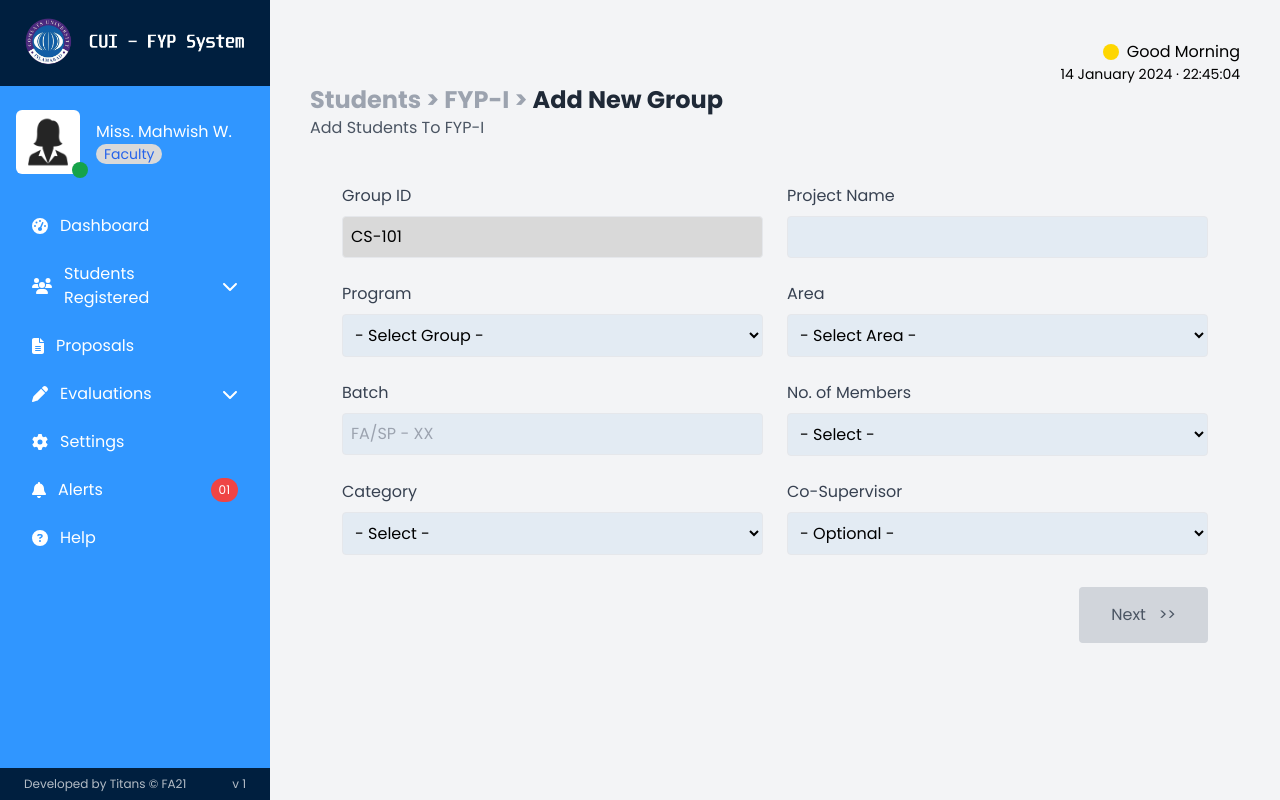
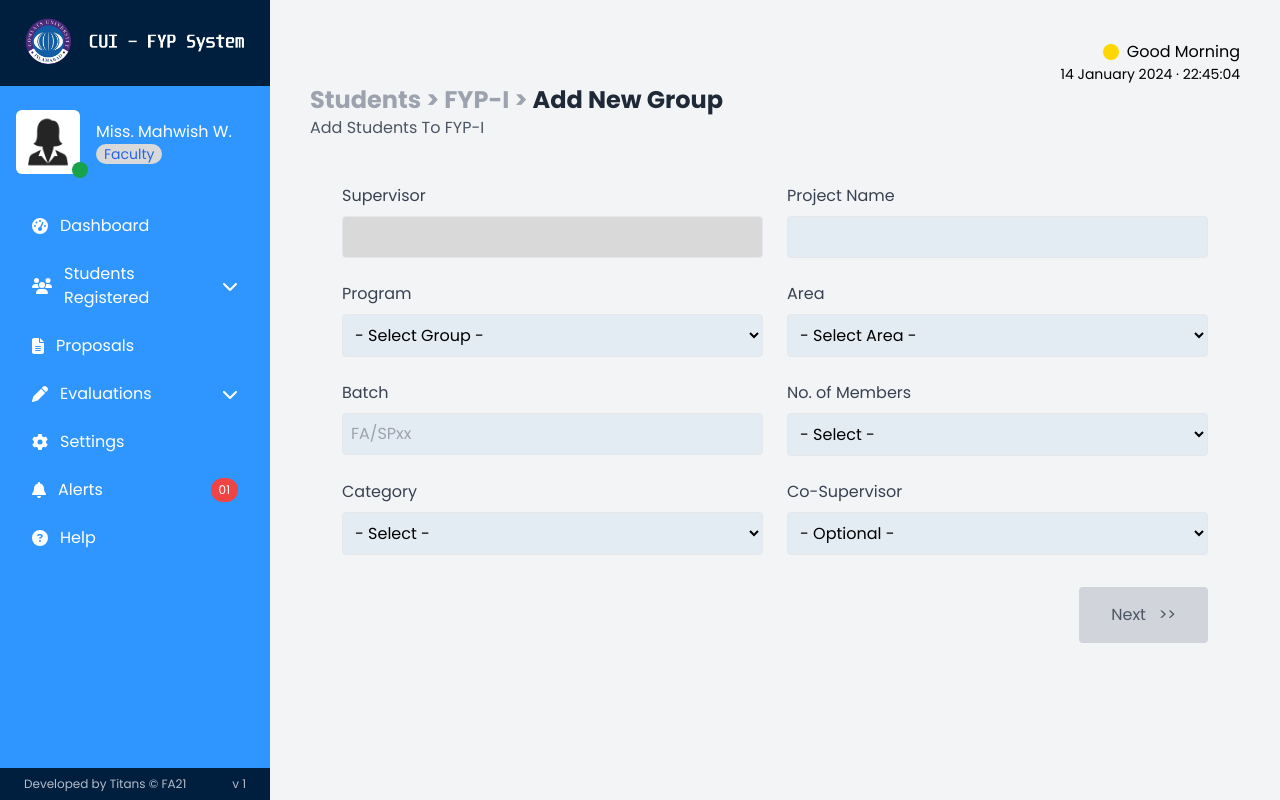
Before and after one commit to AsaDev1/fyp-frontend, a React (Create React App) app: page /supervisor/add-groups in a window 1280 px wide. Built offline with nearby package versions, Linux system fonts and the light colour scheme; no server answers.

Commit message:
group-id changed to supervisor

```diff
--- a/package.json
+++ b/package.json
@@ -10,6 +10,7 @@
     "@testing-library/react": "^13.4.0",
     "@testing-library/user-event": "^13.5.0",
     "axios": "^1.7.7",
+    "js-cookie": "^3.0.5",
     "react": "^18.3.1",
     "react-dom": "^18.3.1",
     "react-router-dom": "^6.28.0",
--- a/src/components/Supervisor/AddGroups/Form.jsx
+++ b/src/components/Supervisor/AddGroups/GroupDetailsForm.jsx
@@ -1,8 +1,8 @@
-import React, { useState } from 'react';
+import React, { useState, useEffect } from 'react';
 
-const Form = ({onSubmit}) => {
+const GroupDetailsForm = ({onSubmit, initialData}) => {
     const [formData, setFormData] = useState({
-      groupId: 'CS-101',
+      supervisor: localStorage.getItem('faculty_name'),
       projectName: '',
       program: '',
       area: '',
@@ -12,6 +12,11 @@ const Form = ({onSubmit}) => {
       coSupervisor: '',
     });
 
+    useEffect(() => {
+      setFormData(initialData);  // Update form data when initialData changes
+    }, [initialData]);
+
+
     const [errors, setErrors] = useState({ batch: '' }); // Store validation errors
 
     const handleChange = (e) => {
@@ -19,7 +24,7 @@ const Form = ({onSubmit}) => {
 
         // Validate batch field on change
         if (name === 'batch') {
-          const regex = /^(FA|SP)-\d{2}$/; // Match FA-xx or SP-xx
+          const regex = /^(FA|SP)\d{2}$/; // Match FA-xx or SP-xx
           if (!regex.test(value.trim())) {
             setErrors((prevErrors) => ({
               ...prevErrors,
@@ -64,14 +69,14 @@ const Form = ({onSubmit}) => {
   return (
     <form className="p-8 rounded mt-3" onSubmit={handleSubmit}>
       <div className="grid grid-cols-2 gap-6">
-        {/* Group ID */}
+        {/* Supervisor */}
         <div>
-          <label className="block text-gray-700 text-left">Group ID</label>
+          <label className="block text-gray-700 text-left">Supervisor</label>
           <input
             className="w-full bg-[#D9D9D9] mt-2 p-2 border rounded"
             readOnly
             type="text"
-            value={formData.groupId}
+            value={formData.supervisor}
           />
         </div>
 
@@ -131,7 +136,7 @@ const Form = ({onSubmit}) => {
             className="w-full fill-input mt-2 p-2 border rounded"
             name="batch"
             type="text"
-            placeholder='FA/SP - XX'
+            placeholder='FA/SPxx'
             value={formData.batch}
             onChange={handleChange}
             />
@@ -204,4 +209,4 @@ const Form = ({onSubmit}) => {
   );
 };
 
-export default Form;
+export default GroupDetailsForm;
--- a/src/components/Supervisor/AddGroups/MainContent.jsx
+++ b/src/components/Supervisor/AddGroups/MainContent.jsx
@@ -1,17 +1,28 @@
-import React, { useState } from 'react';
+import React, { useEffect, useState } from 'react';
+import { useNavigate, useLocation } from 'react-router-dom';
 import Header from './Header';
 import Breadcrumb from './Breadcrumb';
-import Form from './Form';
-import GroupForm from './StudentsAddForm';
+import GroupDetailsForm from './GroupDetailsForm';
+import StudentsAddForm from './StudentsAddForm';
+import { useSubjects } from '../../../hooks/Subjects/useSubjects'
 
 const MainContent = () => {
-  // State to track the current step
-  const [currentStep, setCurrentStep] = useState(1);  // 1 for first form, 2 for second form
+  const { getSubjects } = useSubjects();
+  const navigate = useNavigate();
+  const location = useLocation();
 
-  // State to hold form data from both forms
+  useEffect(()=>{
+    const getReqSubjects = async () => {
+      const subjects = await getSubjects()
+      console.log("subjects data", subjects)
+    }
+
+    getReqSubjects()
+  })
+
   const [formData, setFormData] = useState({
     form1: {
-      groupId: 'CS-101',
+      supervisor: localStorage.getItem('faculty_name'),
       projectName: '',
       program: '',
       area: '',
@@ -23,29 +34,23 @@ const MainContent = () => {
     form2: [],
   });
 
-  // Function to handle form 1 submission and switch step
   const handleForm1Submit = (data) => {
-    console.log("Form 1 data:", data);
     setFormData((prevState) => ({
       ...prevState,
       form1: data,
     }));
-    setCurrentStep(2);  // Switch to step 2 after Form 1 submission
-    console.log("current step:", currentStep);
-
+    navigate('step2');  // Correct relative navigation
   };
 
-  // Function to handle form 2 submission
   const handleForm2Submit = (data) => {
-    console.log("Form 2 data:", data);
     setFormData((prevState) => ({
       ...prevState,
       form2: data,
     }));
-    // Combine both form data for final submission (example)
-    console.log("Final Data Submitted:", { ...formData.form1, form2: data });
-    // You can now send the final combined data to the backend
+    console.log('Final Data:', { ...formData.form1, form2: data });
   };
+
+  const currentStep = location.pathname === '/supervisor/add-groups/step2' ? 2 : 1;
 
   return (
     <div className="flex-1 p-10 max-lg:p-6 min-h-screen">
@@ -53,9 +58,16 @@ const MainContent = () => {
       <Breadcrumb />
 
       {currentStep === 1 ? (
-        <Form onSubmit={handleForm1Submit} />
+        <GroupDetailsForm
+          onSubmit={handleForm1Submit}
+          initialData={formData.form1}
+        />
       ) : (
-        <GroupForm numOfMembers={parseInt(formData.form1.members)} onSubmit={handleForm2Submit} />
+        <StudentsAddForm
+          numOfMembers={parseInt(formData.form1.members)}
+          onSubmit={handleForm2Submit}
+          initialData={formData.form2}
+        />
       )}
     </div>
   );
--- a/src/components/Supervisor/AddGroups/StudentsAddForm.jsx
+++ b/src/components/Supervisor/AddGroups/StudentsAddForm.jsx
@@ -1,9 +1,18 @@
-import React, { useState } from 'react';
+import React, { useState, useEffect } from 'react';
 
-const GroupForm = ({ numOfMembers, onSubmit }) => {
-  const [formData, setFormData] = useState(
-    Array.from({ length: numOfMembers }, () => ({ id: '', name: '' }))
-  );
+const GroupForm = ({ numOfMembers, onSubmit, initialData }) => {
+  const [formData, setFormData] = useState(initialData);
+
+
+  useEffect(() => {
+    // If initialData changes (e.g., when navigating back to this step), update formData
+    if (initialData && initialData.length > 0) {
+      setFormData(initialData);
+    } else {
+      // Initialize formData if it's empty and numOfMembers is provided
+      setFormData(Array.from({ length: numOfMembers }, () => ({ id: '', name: '' })));
+    }
+  }, [initialData, numOfMembers]);
 
   const handleInputChange = (index, field, value) => {
     setFormData((prevFormData) => {
@@ -21,7 +30,7 @@ const GroupForm = ({ numOfMembers, onSubmit }) => {
   );
 
   const handleSubmit = () => {
-    onSubmit(formData); // Pass the form data to the parent
+    onSubmit(formData); // Pass the updated form data to the parent
   };
 
   const renderFields = () => {
--- a/src/hooks/Auth/useLogin.js
+++ b/src/hooks/Auth/useLogin.js
@@ -15,6 +15,9 @@ export const useLogin = () => {
             if (!response)
                 throw new Error('Something went wrong')
 
+            localStorage.setItem('token', response.data.token);
+            localStorage.setItem('faculty_name', response.data.facultyName);
+
             return response.data
 
         } catch (error) {
--- /dev/null
+++ b/src/hooks/Subjects/useSubjects.js
@@ -0,0 +1,29 @@
+import { useState } from "react"
+import axios from "axios"
+import Cookies from 'js-cookie'
+
+axios.defaults.withCredentials =true;
+export const useSubjects = () => {
+    const token = localStorage.getItem('token')
+
+    const getSubjects = async () => {
+        try {
+
+            console.log("token from local storage: ", token)
+            const response = await axios.get(`${process.env.REACT_APP_BASE_URL}courses`, {
+                headers: {
+                    'Authorization': `Bearer ${token}`
+                }
+            })
+
+            if (!response)
+                throw new Error('Something went wrong')
+
+            return response.data.data
+
+        } catch (error) {
+            console.error(error)
+        }
+    }
+    return { getSubjects }
+}
--- a/src/routes/Router.jsx
+++ b/src/routes/Router.jsx
@@ -11,7 +11,10 @@ const Router = () => {
             <Route exact path="/" element={<Login />} />
             <Route element={<SideBar/>}>
             <Route path="/dashboard" element={<SupervisorDashboard />} />
-            <Route path="/supervisor/add-groups" element={<AddGroups />} />
+            {/* supervisor route and its child routes for navigation */}
+            <Route path="/supervisor/add-groups" element={<AddGroups />} >
+                <Route path="step2" element={<AddGroups />} />
+            </Route>
             {/* Add more routes as needed */}
             </Route>
         </Routes>
```
